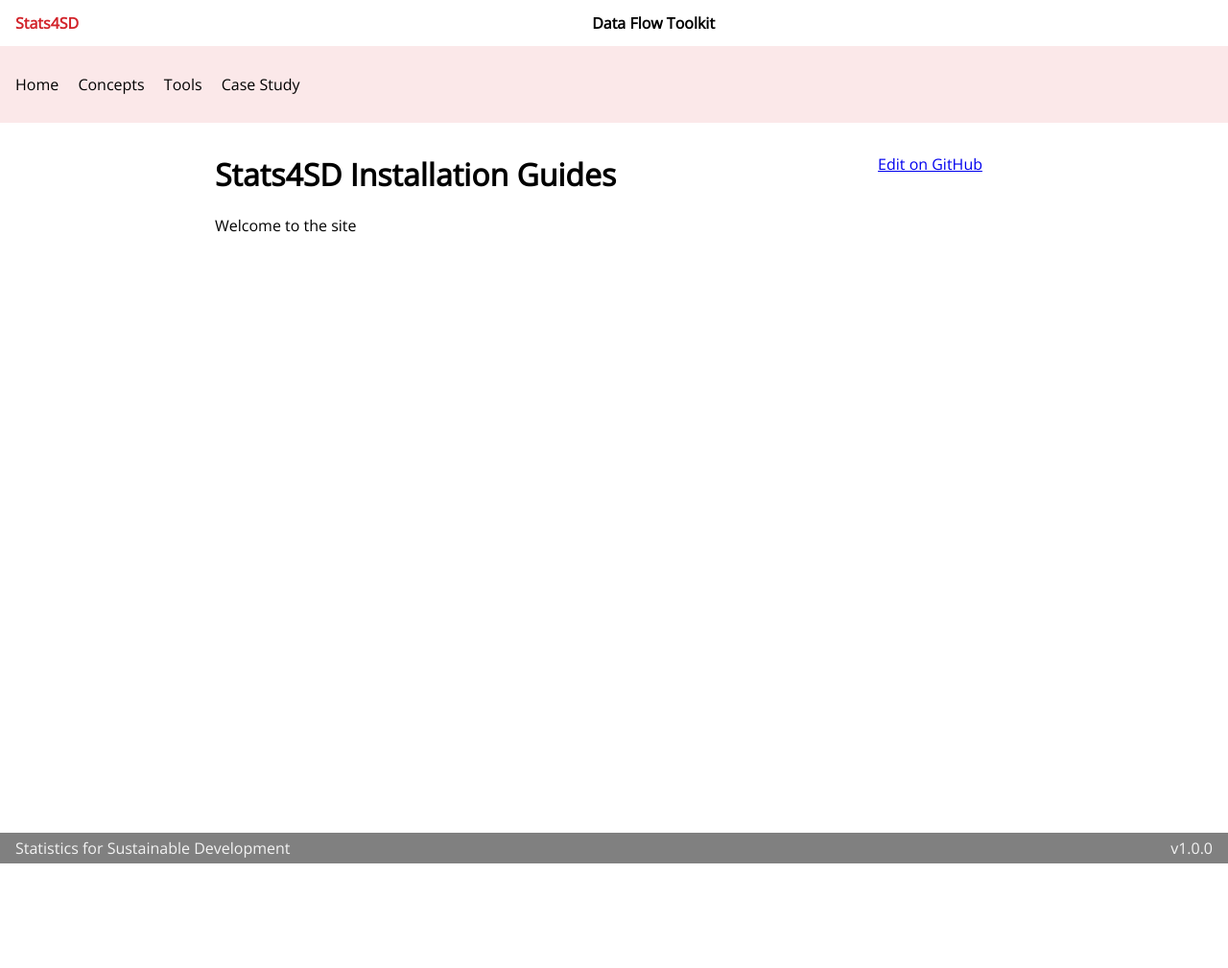
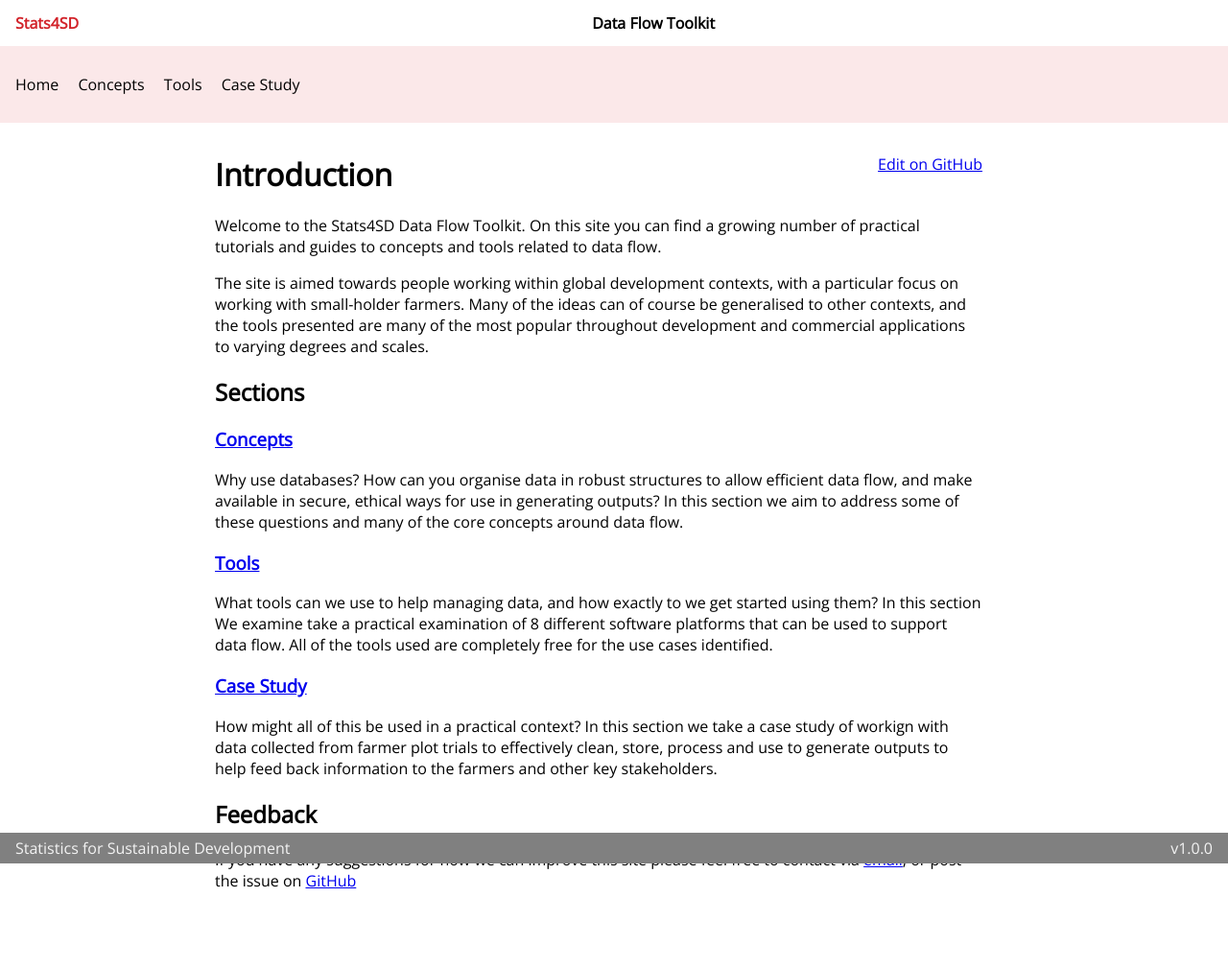
Before and after one commit to stats4sd/Installation-Guides, a Jekyll site: the page built from guides/introduction.md, in a window 1280 px wide. Shown: the whole page at 96% size. Built offline with Jekyll 4.4.1, drawn with Linux system fonts in a browser that asks for light colours; before the commit the page ends 900 px from its top, so only the background shows below that.

Commit message:
introduction page

```diff
--- /dev/null
+++ b/guides/introduction.md
@@ -0,0 +1,29 @@
+---
+layout: default
+title: Introduction
+permalink: /
+---
+
+# Introduction
+
+Welcome to the Stats4SD Data Flow Toolkit. On this site you can find a growing number of practical tutorials and guides to concepts and tools related to data flow.
+
+The site is aimed towards people working within global development contexts, with a particular focus on working with small-holder farmers. Many of the ideas can of course be generalised to other contexts, and the tools presented are many of the most popular throughout development and commercial applications to varying degrees and scales.
+
+## Sections
+
+### <a href="{{ '/concepts' | relative_url }}">Concepts</a>
+
+Why use databases? How can you organise data in robust structures to allow efficient data flow, and make available in secure, ethical ways for use in generating outputs? In this section we aim to address some of these questions and many of the core concepts around data flow.
+
+### <a href="{{ '/tools' | relative_url }}">Tools</a>
+
+What tools can we use to help managing data, and how exactly to we get started using them? In this section We examine take a practical examination of 8 different software platforms that can be used to support data flow. All of the tools used are completely free for the use cases identified.
+
+### <a href="{{ '/case-study/farmer-plot-trials' | relative_url }}">Case Study</a>
+
+How might all of this be used in a practical context? In this section we take a case study of workign with data collected from farmer plot trials to effectively clean, store, process and use to generate outputs to help feed back information to the farmers and other key stakeholders.
+
+## Feedback
+
+If you have any suggestions for how we can improve this site please feel free to contact via [email](mailto:support@stats4sd.org?subject=Feedback on Data Flow Site), or post the issue on [GitHub](https://github.com/stats4sd/Installation-Guides/issues/new)
--- a/index.html
+++ b/index.html
@@ -1,9 +1,6 @@
 ---
-layout: default
-title: Stats4SD Installation Guide
 ---
 
-<div class="blurb">
-  <h1>Stats4SD Installation Guides</h1>
-  <p>Welcome to the site</p>
-</div>
+<!--
+  This file is left blank as home content rendered from guides/introduction.md
+-->
```
Also changed, not shown: guides/CaseStudies/FarmerPlotTrials/introduction.md (+1 -1 lines).
